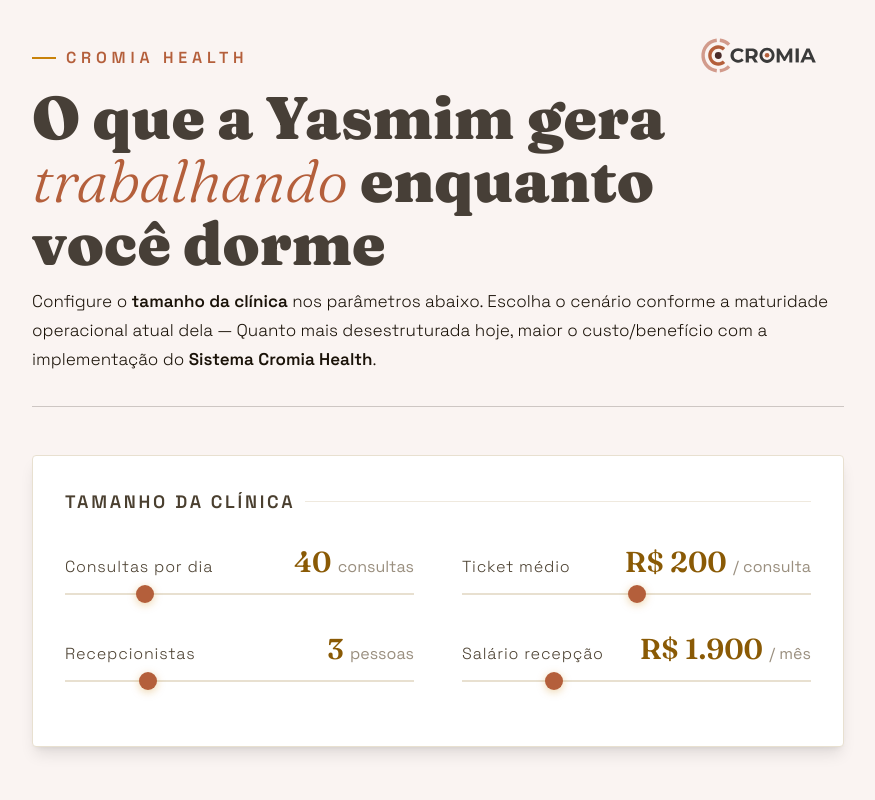
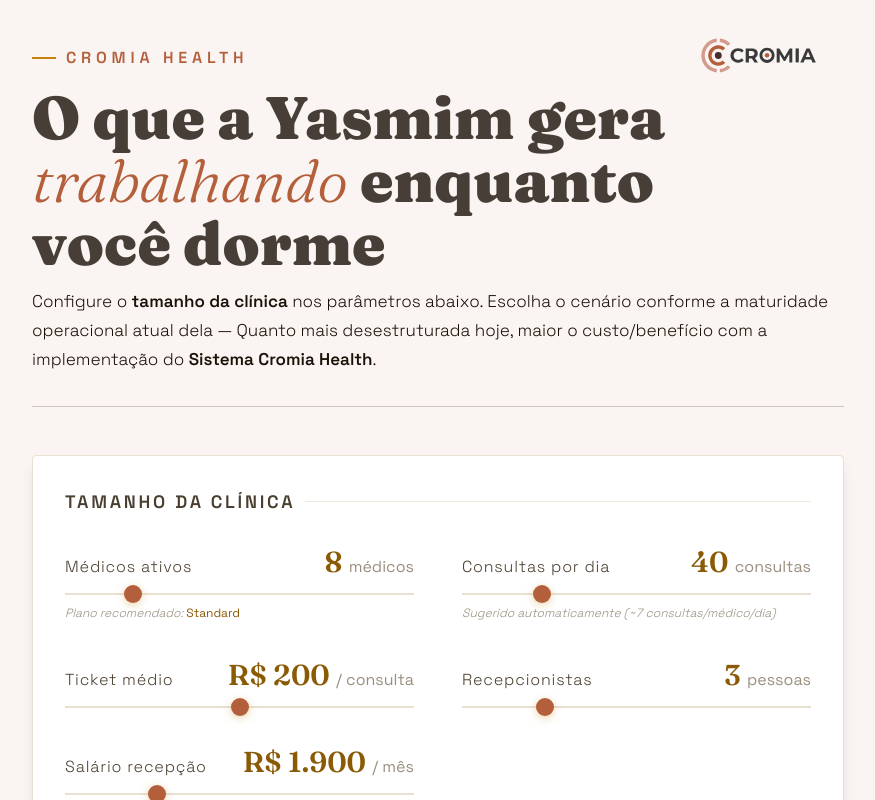
Before and after one commit to gugabrandao/cromia-site, a React (Vite) app: page /numeros in a window 1280 px wide. Shown: the top 800 px of the page, without its empty margins (202-1077 px from the left). Built offline with nearby package versions, Linux system fonts and the light colour scheme.

Commit message:
fix: restaurar campos de ticket, recepção e salário removidos acidentalmente

```diff
--- a/src/pages/Numeros.tsx
+++ b/src/pages/Numeros.tsx
@@ -57,6 +57,7 @@
 
 const DIAS_MES = 26;
 const RECORRENCIA = 2000;
+
 
 const referenceData: Record<string, {
   label: string;
@@ -140,6 +141,8 @@
 };
 
 const Numeros: React.FC = () => {
+  const [medicos, setMedicos] = useState(8);
+  const [consultaManual, setConsultaManual] = useState(false);
   const [consultas, setConsultas] = useState(40);
   const [ticket, setTicket] = useState(200);
   const [recep, setRecep] = useState(3);
@@ -174,12 +177,23 @@
     const mult = (total / RECORRENCIA).toFixed(1);
     const consultasExtra = Math.round((recFora + recEncaixe) / ticket);
 
+    const planoRecomendado = medicos <= 5 ? 'starter' : medicos <= 15 ? 'standard' : 'pro';
+
+    const planos = [
+      { id: 'starter', label: 'Starter', preco: 2000, desc: '1–5 médicos' },
+      { id: 'standard', label: 'Standard', preco: 2800, desc: '6–15 médicos' },
+      { id: 'pro', label: 'Pro', preco: 3900, desc: '15+ médicos' },
+    ];
+
     return {
       ecoRecep, ecoNoshow, ecoExtras, totalEco,
       recFora, recEncaixe, recReativ, totalRec,
       total, totalAno, paybackDias, roi, mult, consultasExtra,
+      planoRecomendado, planos
     };
-  }, [consultas, ticket, recep, salario, activeScenario]);
+  }, [consultas, ticket, recep, salario, activeScenario, medicos]);
+
+  const { planoRecomendado, planos } = results;
 
   useEffect(() => {
     const keys = Object.keys(results);
@@ -219,19 +233,61 @@
             Tamanho da clínica
           </div>
           <div className="grid grid-cols-1 md:grid-cols-2 gap-x-12 gap-y-8 mb-8">
+            {/* Médicos — define plano e sugere consultas */}
             <div className="flex flex-col gap-[10px]">
               <div className="flex justify-between items-baseline">
-                <span className="text-base text-cromia-ink2 tracking-wider">Consultas por dia</span>
+                <span className="text-base text-cromia-ink2 tracking-wider">Médicos ativos</span>
+                <span className="font-fraunces text-[1.8rem] font-semibold text-cromia-gold-dim">
+                  {medicos} <small className="font-space-grotesk text-base text-cromia-muted font-normal">médicos</small>
+                </span>
+              </div>
+              <input
+                type="range" min="1" max="40" step="1" value={medicos}
+                onChange={e => {
+                  const m = +e.target.value;
+                  setMedicos(m);
+                  // Sugere consultas/dia se o usuário nunca ajustou manualmente
+                  if (!consultaManual) setConsultas(Math.round(m * 7));
+                }}
+                className="w-full h-[2px] bg-cromia-border appearance-none cursor-pointer outline-none [&::-webkit-slider-thumb]:appearance-none [&::-webkit-slider-thumb]:w-[18px] [&::-webkit-slider-thumb]:h-[18px] [&::-webkit-slider-thumb]:bg-[#b45f3b] [&::-webkit-slider-thumb]:rounded-full [&::-webkit-slider-thumb]:shadow-[0_2px_8px_rgba(200,130,10,0.35)] [&::-webkit-slider-thumb]:hover:scale-125 [&::-webkit-slider-thumb]:transition-transform"
+              />
+              <span className="text-xs text-cromia-muted italic">
+                Plano recomendado: <strong className="not-italic text-cromia-gold-dim">
+                  {planoRecomendado.charAt(0).toUpperCase() + planoRecomendado.slice(1)}
+                </strong>
+              </span>
+            </div>
+
+            {/* Consultas por dia — agora com flag de override manual */}
+            <div className="flex flex-col gap-[10px]">
+              <div className="flex justify-between items-baseline">
+                <span className="text-base text-cromia-ink2 tracking-wider">
+                  Consultas por dia
+                  {consultaManual && (
+                    <button
+                      onClick={() => { setConsultaManual(false); setConsultas(medicos * 7); }}
+                      className="ml-2 text-xs text-cromia-gold underline font-normal cursor-pointer"
+                    >
+                      resetar sugestão
+                    </button>
+                  )}
+                </span>
                 <span className="font-fraunces text-[1.8rem] font-semibold text-cromia-gold-dim">
                   {consultas} <small className="font-space-grotesk text-base text-cromia-muted font-normal">consultas</small>
                 </span>
               </div>
               <input
                 type="range" min="10" max="150" step="5" value={consultas}
-                onChange={e => setConsultas(+e.target.value)}
+                onChange={e => { setConsultaManual(true); setConsultas(+e.target.value); }}
                 className="w-full h-[2px] bg-cromia-border appearance-none cursor-pointer outline-none [&::-webkit-slider-thumb]:appearance-none [&::-webkit-slider-thumb]:w-[18px] [&::-webkit-slider-thumb]:h-[18px] [&::-webkit-slider-thumb]:bg-[#b45f3b] [&::-webkit-slider-thumb]:rounded-full [&::-webkit-slider-thumb]:shadow-[0_2px_8px_rgba(200,130,10,0.35)] [&::-webkit-slider-thumb]:hover:scale-125 [&::-webkit-slider-thumb]:transition-transform"
               />
+              {!consultaManual && (
+                <span className="text-xs text-cromia-muted italic">
+                  Sugerido automaticamente (~7 consultas/médico/dia)
+                </span>
+              )}
             </div>
+
             <div className="flex flex-col gap-[10px]">
               <div className="flex justify-between items-baseline">
                 <span className="text-base text-cromia-ink2 tracking-wider">Ticket médio</span>
@@ -245,6 +301,7 @@
                 className="w-full h-[2px] bg-cromia-border appearance-none cursor-pointer outline-none [&::-webkit-slider-thumb]:appearance-none [&::-webkit-slider-thumb]:w-[18px] [&::-webkit-slider-thumb]:h-[18px] [&::-webkit-slider-thumb]:bg-[#b45f3b] [&::-webkit-slider-thumb]:rounded-full [&::-webkit-slider-thumb]:shadow-[0_2px_8px_rgba(200,130,10,0.35)] [&::-webkit-slider-thumb]:hover:scale-125 [&::-webkit-slider-thumb]:transition-transform"
               />
             </div>
+
             <div className="flex flex-col gap-[10px]">
               <div className="flex justify-between items-baseline">
                 <span className="text-base text-cromia-ink2 tracking-wider">Recepcionistas</span>
@@ -258,6 +315,7 @@
                 className="w-full h-[2px] bg-cromia-border appearance-none cursor-pointer outline-none [&::-webkit-slider-thumb]:appearance-none [&::-webkit-slider-thumb]:w-[18px] [&::-webkit-slider-thumb]:h-[18px] [&::-webkit-slider-thumb]:bg-[#b45f3b] [&::-webkit-slider-thumb]:rounded-full [&::-webkit-slider-thumb]:shadow-[0_2px_8px_rgba(200,130,10,0.35)] [&::-webkit-slider-thumb]:hover:scale-125 [&::-webkit-slider-thumb]:transition-transform"
               />
             </div>
+
             <div className="flex flex-col gap-[10px]">
               <div className="flex justify-between items-baseline">
                 <span className="text-base text-cromia-ink2 tracking-wider">Salário recepção</span>
@@ -458,30 +516,31 @@
             Planos de Implementação - Proporcionais ao tamanho da Clínica
           </div>
           <div className="grid grid-cols-1 md:grid-cols-3 gap-4">
-            <div className="border border-cromia-border rounded-sm p-5 bg-cromia-surface text-center">
-              <div className="text-base font-semibold tracking-widest uppercase text-cromia-muted mb-2">Starter</div>
-              <div className="font-fraunces text-[1.8rem] font-black text-cromia-ink mb-1">R$ 2.000</div>
-              <div className="text-[17px] text-cromia-ink2 mb-3.5">1–5 médicos</div>
-              <span className={`text-sm px-2.5 py-1 rounded-full font-semibold bg-cromia-teal-light text-cromia-teal inline-block transition-all duration-300 ${getPulseClass('total')}`}>
-                gera {(results.total / 2000).toFixed(1)}x
-              </span>
-            </div>
-            <div className="border border-cromia-border rounded-sm p-5 bg-cromia-surface text-center">
-              <div className="text-base font-semibold tracking-widest uppercase text-cromia-muted mb-2">Standard</div>
-              <div className="font-fraunces text-[1.8rem] font-black text-cromia-ink mb-1">R$ 2.800</div>
-              <div className="text-[17px] text-cromia-ink2 mb-3.5">6–15 médicos</div>
-              <span className={`text-sm px-2.5 py-1 rounded-full font-semibold bg-cromia-teal-light text-cromia-teal inline-block transition-all duration-300 ${getPulseClass('total')}`}>
-                gera {(results.total / 2800).toFixed(1)}x
-              </span>
-            </div>
-            <div className="border border-cromia-border rounded-sm p-5 bg-cromia-surface text-center">
-              <div className="text-base font-semibold tracking-widest uppercase text-cromia-muted mb-2">Pro</div>
-              <div className="font-fraunces text-[1.8rem] font-black text-cromia-ink mb-1">R$ 3.900</div>
-              <div className="text-[17px] text-cromia-ink2 mb-3.5">15+ médicos</div>
-              <span className={`text-sm px-2.5 py-1 rounded-full font-semibold bg-cromia-teal-light text-cromia-teal inline-block transition-all duration-300 ${getPulseClass('total')}`}>
-                gera {(results.total / 3900).toFixed(1)}x
-              </span>
-            </div>
+            {planos.map(({ id, label, preco, desc }) => {
+              const isRecomendado = id === planoRecomendado;
+              return (
+                <div
+                  key={id}
+                  className={`border rounded-sm p-5 bg-cromia-surface text-center transition-all duration-300 relative
+          ${isRecomendado
+                      ? 'border-[#b45f3b] shadow-[0_0_0_2px_rgba(180,95,59,0.25)] scale-[1.03]'
+                      : 'border-cromia-border opacity-70'
+                    }`}
+                >
+                  {isRecomendado && (
+                    <div className="absolute -top-3 left-1/2 -translate-x-1/2 bg-[#b45f3b] text-white text-[10px] font-bold tracking-widest uppercase px-3 py-1 rounded-full whitespace-nowrap">
+                      Recomendado
+                    </div>
+                  )}
+                  <div className="text-base font-semibold tracking-widest uppercase text-cromia-muted mb-2">{label}</div>
+                  <div className="font-fraunces text-[1.8rem] font-black text-cromia-ink mb-1">R$ {preco.toLocaleString('pt-BR')}</div>
+                  <div className="text-[17px] text-cromia-ink2 mb-3.5">{desc}</div>
+                  <span className={`text-sm px-2.5 py-1 rounded-full font-semibold bg-cromia-teal-light text-cromia-teal inline-block transition-all duration-300 ${getPulseClass('total')}`}>
+                    gera {(results.total / preco).toFixed(1)}x
+                  </span>
+                </div>
+              );
+            })}
           </div>
         </div>
       </div>
```
